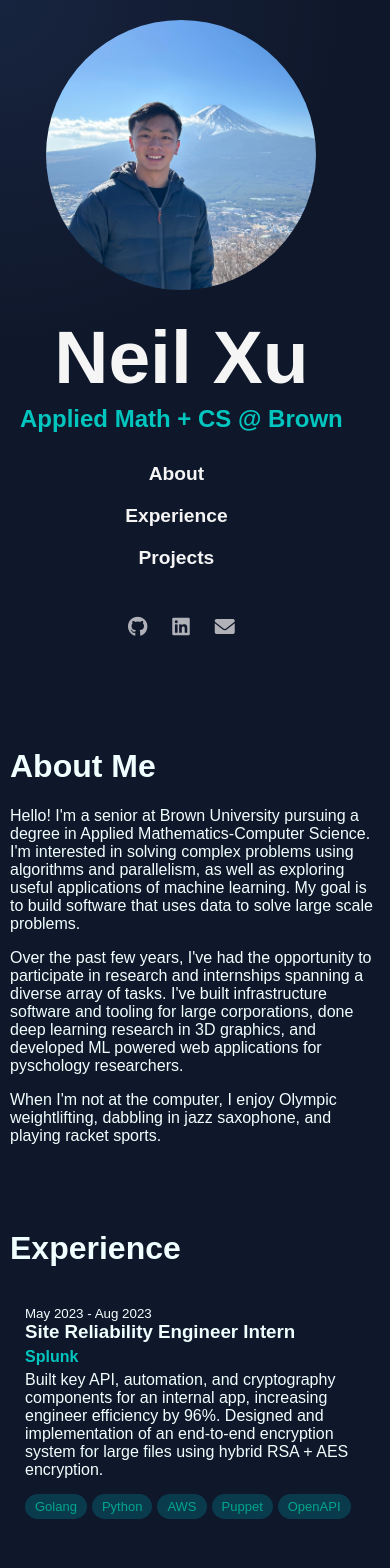
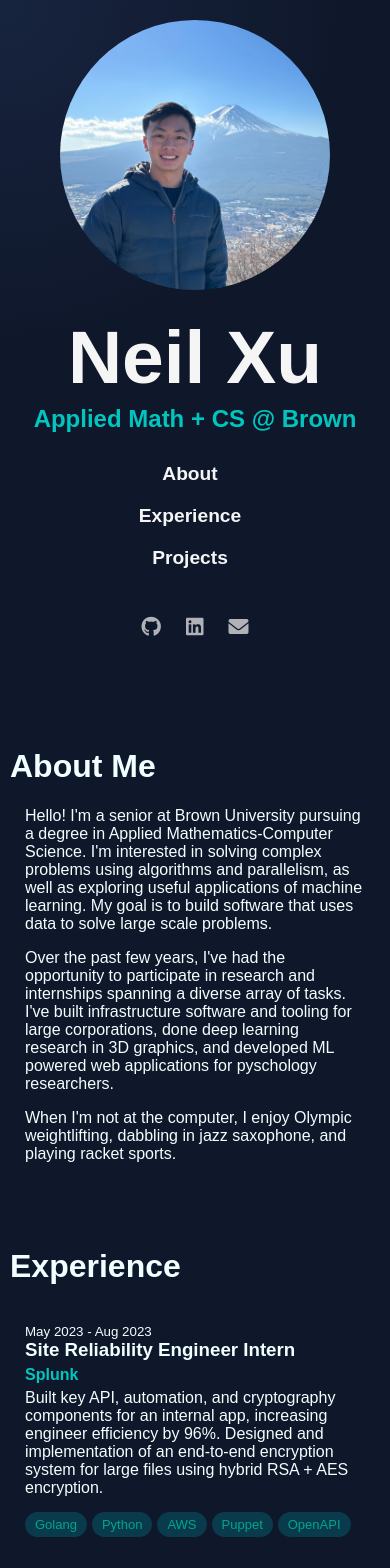
Before and after one commit to neil2001/neil2001.github.io, a React (Create React App) app: page / in a window 390 px wide. Shown: the top 1568 px of the page. Built offline with nearby package versions, Linux system fonts and the light colour scheme; a web font is replaced by a local one.

Commit message:
responsivity edits

```diff
--- a/src/App.css
+++ b/src/App.css
@@ -33,7 +33,8 @@ body {
   max-width: 1050px;
   margin: 0 auto;
 
-  @media (max-width: 600px) {
+  @media (max-width: 700px), (max-height: 700px) {
     flex-direction: column; /* Change to column layout on smaller screens */
+    align-items: center;
   }
 }
--- a/src/assets/components/experience.css
+++ b/src/assets/components/experience.css
@@ -4,7 +4,7 @@
     margin-bottom: 15px;
     transition: opacity 0.3s ease;
 
-    @media (max-width: 600px) {
+    @media (max-width: 700px), (max-height: 700px) {
       flex-direction: column; /* Change to column layout on smaller screens */
     }
 }
--- a/src/assets/components/navbar.css
+++ b/src/assets/components/navbar.css
@@ -14,12 +14,14 @@
   /* text-align: center; */
   /* justify-content: center; */
 
-  @media (max-width: 600px) {
+  @media (max-width: 700px), (max-height: 700px) {
     position: relative;
     width: 100%;
     text-align: center;
+    justify-content: center;
     overflow: visible;
     height: auto;
+    /* justify-content: center; */
   }
 
   /*
@@ -47,13 +49,15 @@
   /* transform: translate(0%, -50%); */
   padding: 20px;
 
-  @media (max-width: 600px) {
+  @media (max-width: 700px), (max-height: 700px) {
     position:relative;
+    /* width: 100vw; */
+
     /* top: 0px; */
     /* transform: translate(0%, 0%); */
   }
 
-  @media (max-height: 700px) {
+  @media (max-height: 700px), (max-height: 700px) {
     height: 100%;
   }
 }
@@ -132,7 +136,7 @@ ul.nav li a.active {
   margin-top: 20px;
   /* margin-bottom: 20px; */
 
-  @media (max-width: 600px) {
+  @media (max-width: 700px), (max-height: 700px) {
     justify-content: center;
   }
 }
--- a/src/assets/components/project.css
+++ b/src/assets/components/project.css
@@ -4,14 +4,14 @@
     margin-bottom: 15px;
     transition: opacity 0.3s ease;
 
-    @media (max-width: 600px) {
+    @media (max-width: 700px), (max-height: 700px) {
       flex-direction: column; /* Change to column layout on smaller screens */
     }
 }
 
 .project-image {
     min-width: 200px;
-    @media (max-width: 600px) {
+    @media (max-width: 700px), (max-height: 700px) {
       margin-bottom: 15px;
     }
 }
--- a/src/assets/components/section.css
+++ b/src/assets/components/section.css
@@ -3,7 +3,7 @@
   flex-grow: 1;
   align-items: center;
   /* extra styles */
-  @media (max-width: 600px) {
+  @media (max-width: 700px), (max-height: 700px) {
     position: relative;
     width: 100%;
     padding-left: 10px;
@@ -29,6 +29,13 @@
 .text {
   flex: 1; /* Takes up remaining space */
   padding-right: 30px; /* Add some spacing between text and image */
+}
+
+.aboutText {
+  @media (max-width: 700px), (max-height: 700px) {
+    padding-left: 15px;
+    padding-right: 15px;
+  }
 }
 
 .subsection {
--- a/src/assets/components/section.js
+++ b/src/assets/components/section.js
@@ -13,6 +13,7 @@ const Section = () => {
             <div className="textContent">
                 <div id="about" className="subsection">
                     <h1>About Me</h1>
+                    <div className="aboutText">
                         <p>
                             Hello! I'm a senior at Brown University pursuing a degree in Applied Mathematics-Computer Science. I'm interested in solving complex problems using
                             algorithms and parallelism, as well as exploring useful applications of machine learning. My goal is to build software that uses data to solve large scale problems.
@@ -24,6 +25,8 @@ const Section = () => {
                         <p>
                             When I'm not at the computer, I enjoy Olympic weightlifting, dabbling in jazz saxophone, and playing racket sports.
                         </p>
+                    </div>
+
                 </div>
                 <div id="experience"  className="subsection">
                     <h1>Experience</h1>
@@ -84,7 +87,7 @@ const Section = () => {
                 <div id="projects" className="subsection">
                     <h1>Projects</h1>
                     <Project
-                        title="Hardware and BVH Acclerated Raytracer for Large STL Files"
+                        title="Hardware and BVH Accelerated Raytracer for Large STL Files"
                         description="Final project for Parallel Computing. Built a Cuda compatible raytracer with a KD-Tree acceleration structure capable of rendering millions of triangles in several seconds."
                         tags={['C++', 'Cuda']}
                         imageSource= {require("../images/groot_colored.jpg")}
```
Lines whose indentation alone changed are shown as unchanged.
